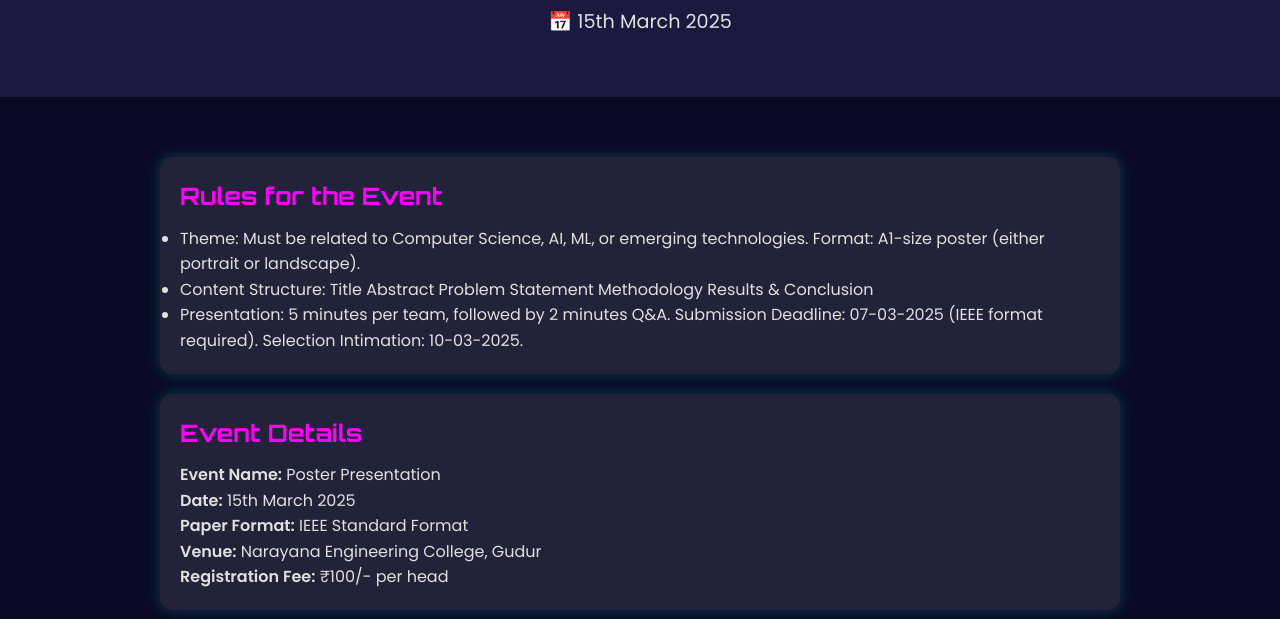
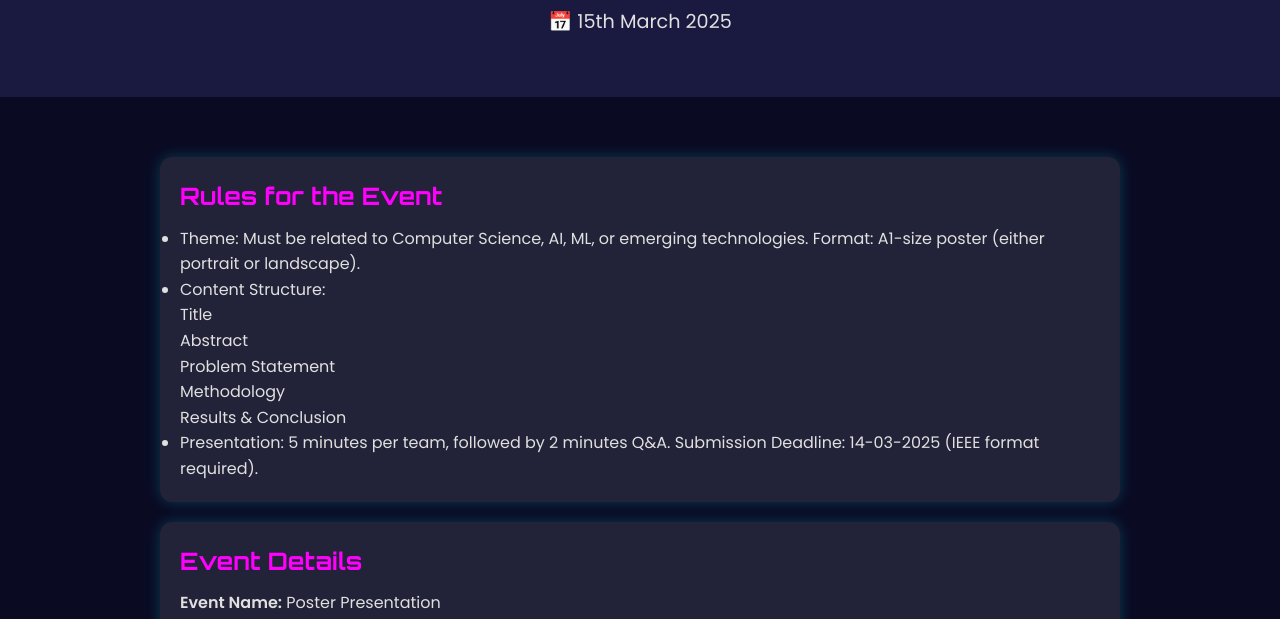
Before and after one commit to SyedAbrarAhmad/symposium, a plain HTML site: page index.html in a window 1280 px wide. Shown: the part 181-800 px from the top of the page. Drawn offline with Linux system fonts and the light colour scheme.

Commit message:
Update index.html

```diff
--- a/index.html
+++ b/index.html
@@ -101,16 +101,16 @@
   <li>Theme: Must be related to Computer Science, AI, ML, or emerging technologies.
 Format: A1-size poster (either portrait or landscape).
 </li>
-  <li>Content Structure:
-    Title
-Abstract
-Problem Statement
-Methodology
+  <li>Content Structure: <br>
+    Title <br>
+Abstract <br>
+Problem Statement <br>
+Methodology<br>
 Results & Conclusion
 </li>
   <li>Presentation: 5 minutes per team, followed by 2 minutes Q&A.
-Submission Deadline: 07-03-2025 (IEEE format required).
-Selection Intimation: 10-03-2025.</li>
+Submission Deadline: 14-03-2025 (IEEE format required).
+</li>
 </ul>
 
   </div>
```
